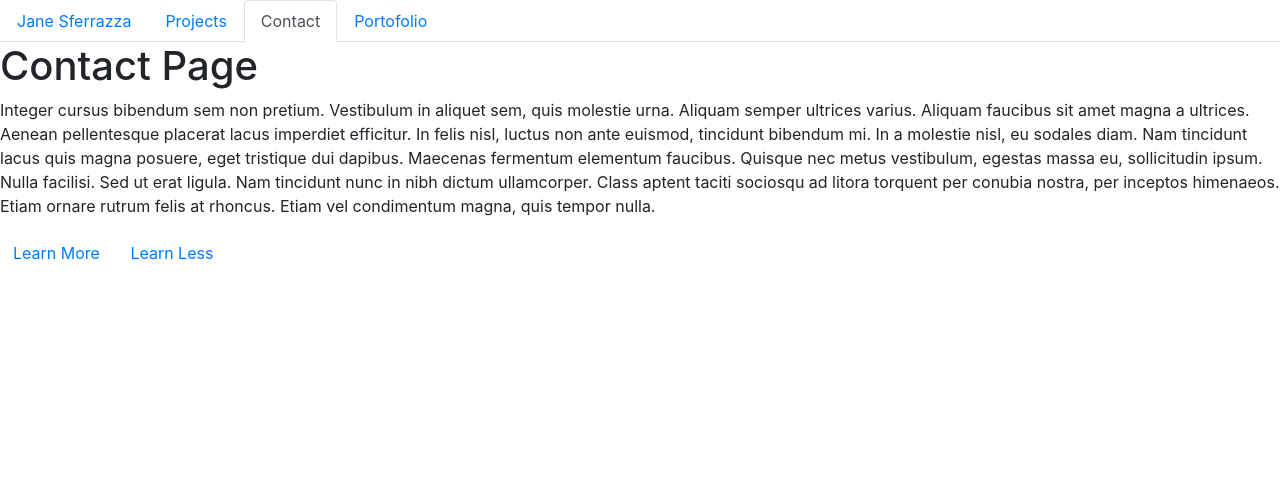
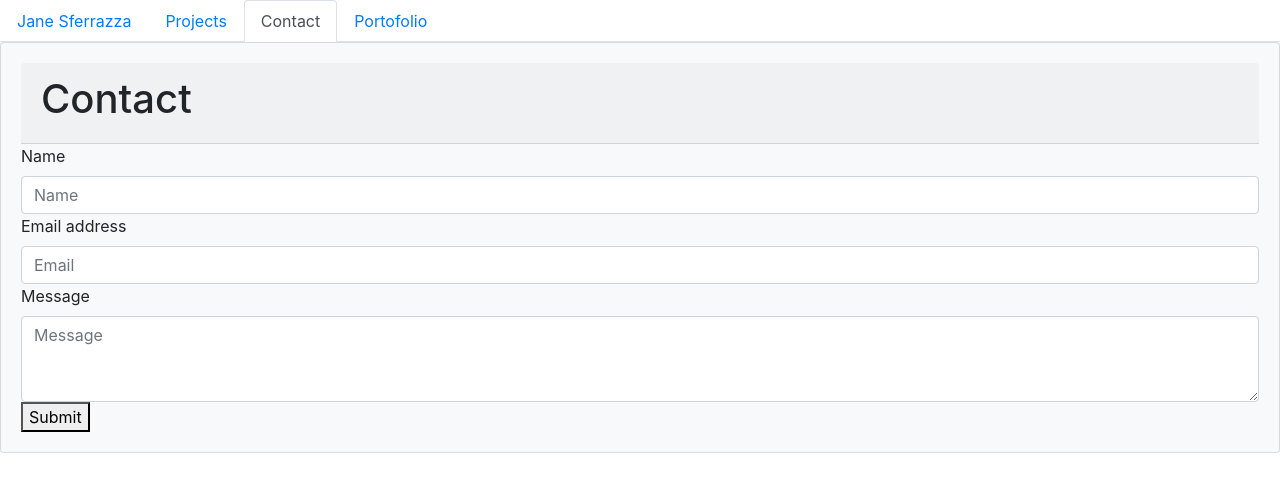
Before and after one commit to janesferr/My-Portfolio, a React (Create React App) app: page /contact in a window 1280 px wide. Shown: the top 492 px of the page. Built offline with nearby package versions, Linux system fonts and the light colour scheme.

Commit message:
added contact info

```diff
--- a/package.json
+++ b/package.json
@@ -14,6 +14,7 @@
     "react-scripts": "4.0.3",
     "gh-pages": "^3.1.0",
     "react": "^17.0.1",
+
     "web-vitals": "^1.0.1"
   },
   "scripts": {
--- a/src/App.js
+++ b/src/App.js
@@ -2,7 +2,6 @@ import React from "react";
 import { BrowserRouter as Router, Route } from "react-router-dom";
 import Nav from "./components/pages/Nav";
 import Home from "./components/pages/Home";
-import About from "./components/pages/About";
 import Blog from "./components/pages/Blog";
 import Contact from "./components/pages/Contact";
 
@@ -12,7 +11,6 @@ function App() {
       <div>
         <Nav />
         <Route exact path="/" component={Home} />
-        <Route exact path="/about" component={About} />
         <Route exact path="/blog" component={Blog} />
         <Route path="/contact" component={Contact} />
       </div>
--- a/src/components/pages/About.js
+++ /dev/null
@@ -1,18 +0,0 @@
-import React from "react";
-
-function About() {
-  return (
-    <div>
-      <h1>About Page</h1>
-      <p>
-        Nunc pharetra finibus est at efficitur. Praesent sed congue diam. Integer gravida dui
-        mauris, ut interdum nunc egestas sed. Aenean sed mollis diam. Nunc aliquet risus ac finibus
-        porta. Nam quis arcu non lectus tincidunt fermentum. Suspendisse aliquet orci porta quam
-        semper imperdiet. Praesent euismod mi justo, faucibus scelerisque risus cursus in. Sed
-        rhoncus mollis diam, sit amet facilisis lectus blandit at.
-      </p>
-    </div>
-  );
-}
-
-export default About;
--- a/src/components/pages/Blog.js
+++ b/src/components/pages/Blog.js
@@ -3,18 +3,9 @@ import React from "react";
 function Blog() {
   return (
     <div>
-      <h1>Blog Page</h1>
+      <h1>Projects</h1>
       <p>
-        Donec a volutpat quam. Curabitur nec varius justo, sed rutrum ligula. Curabitur pellentesque
-        turpis sit amet eros iaculis, a mollis arcu dictum. Ut vel ante eget massa ornare placerat.
-        Etiam nisl orci, finibus sodales volutpat et, hendrerit ut dolor. Suspendisse porta dictum
-        nunc, sed pretium risus rutrum eget. Nam consequat, ligula in faucibus vestibulum, nisi
-        justo laoreet risus, luctus luctus mi lacus sit amet libero. Class aptent taciti sociosqu ad
-        litora torquent per conubia nostra, per inceptos himenaeos. Mauris pretium condimentum
-        tellus eget lobortis. Interdum et malesuada fames ac ante ipsum primis in faucibus. Donec
-        placerat accumsan mi, ut congue neque placerat eu. Donec nec ipsum in velit pellentesque
-        vehicula sit amet at augue. Maecenas aliquam bibendum congue. Pellentesque semper, lectus
-        non ullamcorper iaculis, est ligula suscipit velit, sed bibendum turpis dui in sapien.
+
       </p>
     </div>
   );
--- a/src/components/pages/Contact.js
+++ b/src/components/pages/Contact.js
@@ -4,27 +4,30 @@ import Learn from "./Learn";
 
 function Contact(props) {
   return (
-    <div>
-      <h1>Contact Page</h1>
-      <p>
-        Integer cursus bibendum sem non pretium. Vestibulum in aliquet sem, quis molestie urna.
-        Aliquam semper ultrices varius. Aliquam faucibus sit amet magna a ultrices. Aenean
-        pellentesque placerat lacus imperdiet efficitur. In felis nisl, luctus non ante euismod,
-        tincidunt bibendum mi. In a molestie nisl, eu sodales diam. Nam tincidunt lacus quis magna
-        posuere, eget tristique dui dapibus. Maecenas fermentum elementum faucibus. Quisque nec
-        metus vestibulum, egestas massa eu, sollicitudin ipsum. Nulla facilisi. Sed ut erat ligula.
-        Nam tincidunt nunc in nibh dictum ullamcorper. Class aptent taciti sociosqu ad litora
-        torquent per conubia nostra, per inceptos himenaeos. Etiam ornare rutrum felis at rhoncus.
-        Etiam vel condimentum magna, quis tempor nulla.
-      </p>
-      <Link to={`${props.match.url}/learn`} role="button" className="btn btn-link">
-        Learn More
-      </Link>{" "}
-      <Link to="/contact" role="button" className="btn btn-link">
-        Learn Less
-      </Link>
-      <Route exact path={`${props.match.url}/learn`} component={Learn} />
-    </div>
+     <div>
+        <div className="card bg-light mb-3">
+            <div className="card-body">
+
+            <div class="card-header">
+              <h1 > Contact </h1>
+            </div>
+            <div classNmae="container">
+
+              <label for="exampleFormControlInput1" className="form-label">Name</label>
+              <input type="name" class="form-control" id="exampleFormControlInput1" placeholder="Name" />
+              <label for="exampleFormControlInput1" class="form-label">Email address</label>
+              <input type="email" class="form-control" id="exampleFormControlInput1" placeholder="Email" />
+
+              <label for="exampleFormControlTextarea1" class="form-label">Message</label>
+              <textarea className="form-control" id="exampleFormControlTextarea1" rows="3"
+                placeholder="Message"></textarea>
+              <button
+                type="button">Submit</button>
+            </div>
+            </div>
+        </div>
+        <Route exact path={`${props.match.url}/learn`} component={Learn} />
+        </div>
   );
 }
 
--- a/src/components/pages/Learn.js
+++ b/src/components/pages/Learn.js
@@ -5,9 +5,68 @@ function Learn() {
     <div>
       <h1 className="text-center">hello</h1>
       <p>
-        Lorem ipsum dolor sit amet, est ut enim consequat. Nostrum fastidii partiendo sed ne, no
-        mutat ludus aperiri mea, per in choro dolorem electram. Invidunt reprimique assueverit quo
-        ne, eruditi graecis pro ut. Usu ut diceret scaevola evertitur, appareat voluptatibus ad vel.
+      {/* <main class="main">
+        <div class="card bg-light mb-3">
+            <div style="background-color: white; max-width: 50rem; overflow: auto; margin: 25px 25px" class="card-body">
+
+                <div style="background-color: white; margin: 50px" class="card-header">
+                    <h1 style="color: rgb(26, 175, 170)"> Portfolio Website </h1>
+                </div>
+                <div class="card-deck">
+                    <div class="card">
+                        <h4 style="text-align: center;">Weather-Map Dashboard</h4>
+
+                        <a href="https://janesferr.github.io/Weather-Map/" target="_blank"> <img class="card-img-top"
+                                src="Assets/Images/WeatherScreenshot.png" alt="Link to my Weather-Map"></a>
+                    <h6>Description: This is a website that can give you the weather by entering a city in the US. </h6>
+                        <a class="btn btn-info" href="https://github.com/janesferr/Weather-Map ">Github Repo</a>
+
+                    </div>
+                    <div class="card">
+                        <h4 style="text-align: center;">Work Day Scheduler</h4>
+
+                        <a href="https://janesferr.github.io/Day-Planner-version-2/" target="_blank"><img class="card-img-top"
+                                src="Assets/Images/WorkDayScheduleerpic.png" alt="Picture of WorkDayScheduleer">
+                    <h6 style="color: black">Description: This is a website that can save your schedule for the day and keep it for a week using local storage. </h6>
+                        <a class="btn btn-info" href="https://github.com/janesferr/Day-Planner-version-2">Github Repo</a>
+                        </a>
+                    </div>
+
+                </div>
+
+                <div style="margin-top: 2em;" class="card-deck">
+                    <div class="card">
+                        <a href="https://mysterious-chamber-62674.herokuapp.com/" target="_blank">
+                            <img class="card-img-top" src="Assets/Images/Hamburger.png"
+                                alt="Card image cap"></a>
+                                <h6>Description: This is a website that allows you to enter different hamburgers that you want and devour it or delete it. </h6>
+                                <a class="btn btn-info" href="https://github.com/janesferr/Hamburger-available ">Github Repo</a>
+                    </div>
+                    <div class="card">
+                        <a href="http://www.gershow.com/" target="_blank">
+                            <img class="card-img-top" src="Assets/Images/website-retail-Gershow.png"
+                                alt="Card image cap"></a>
+
+                    </div>
+
+                </div>
+                <div style="margin-top: 2em;" class="card-deck">
+                    <div class="card">
+                        <a href="https://laxworx.com/" target="_blank"> <img class="card-img-top"
+                                src="Assets/Images/website-retail-Laxworx.png" alt="Card image cap"></a>
+
+                    </div>
+                    <div style="visibility: hidden;" class="card">
+                        <a href="http://dreamlandamusements.com/" target="_blank"> <img class="card-img-top"
+                                src="Assets/Images/website-destinations-dreamland.jpg" alt="Card image cap">
+                        </a>
+
+                    </div>
+
+                </div>
+
+
+    </main> */}
       </p>
     </div>
   );
```
Also changed, not shown: src/components/NavTabs.js (deleted, +0 -53 lines).
